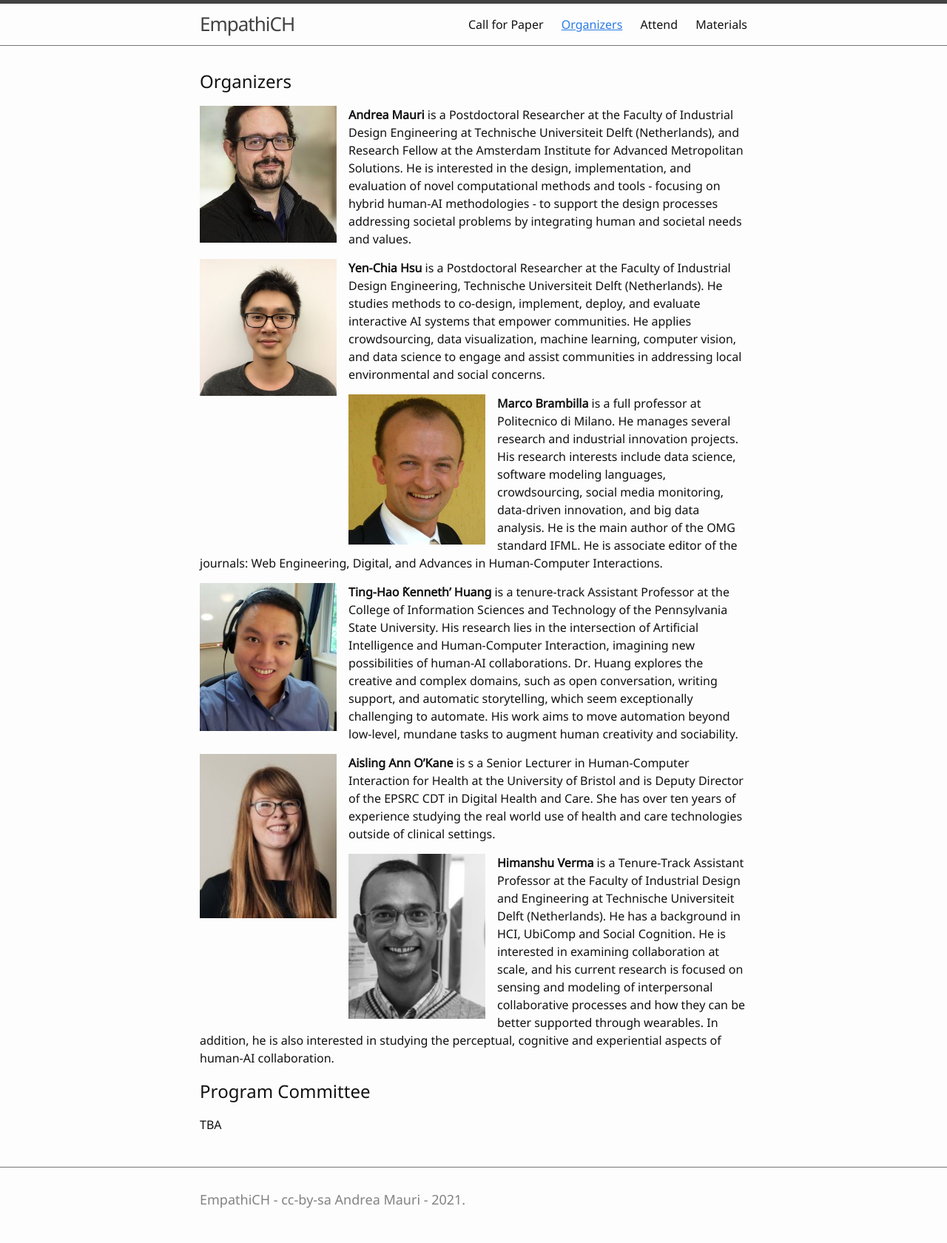
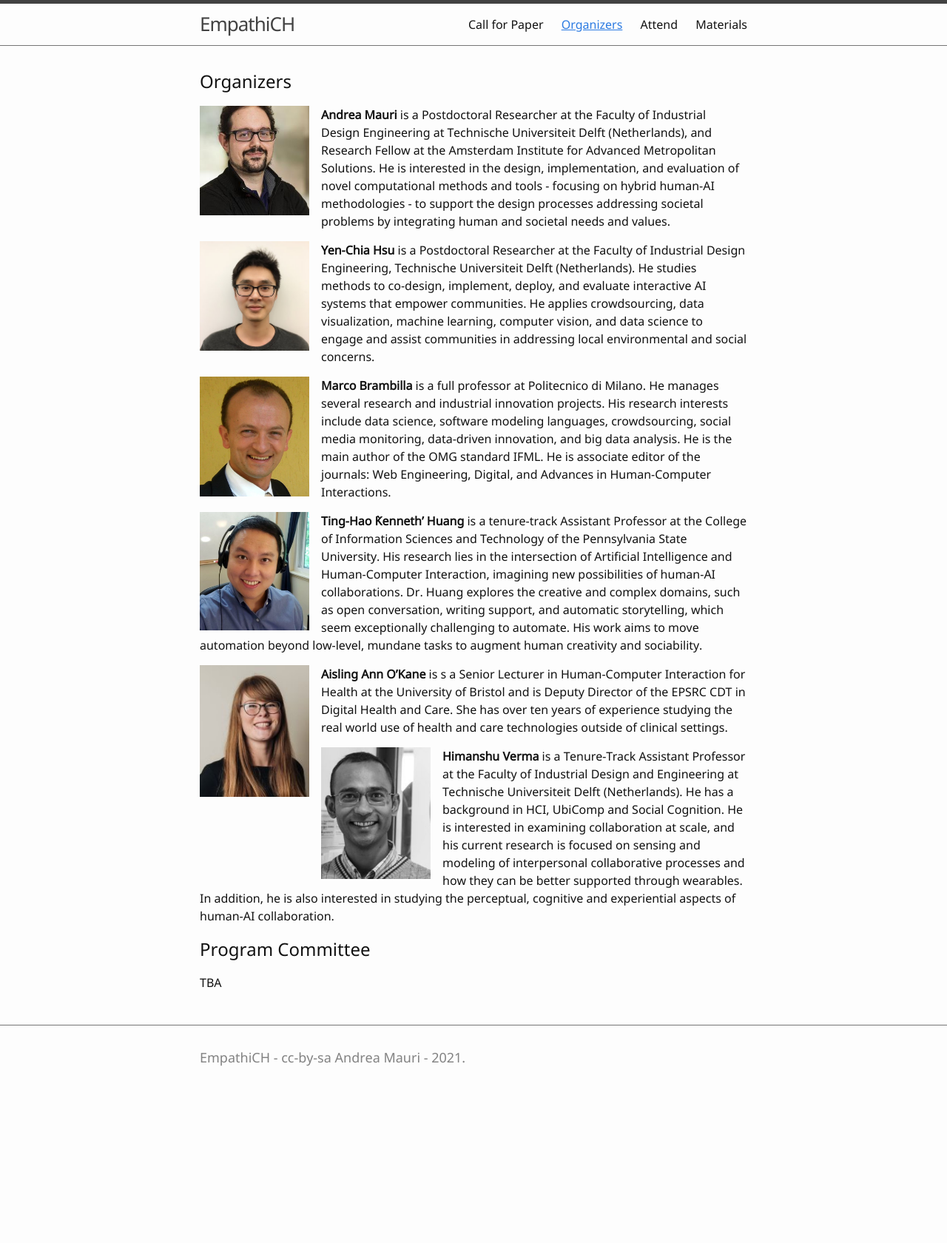
Before and after one commit to empathiCH/empathiCH.github.io, a Jekyll site: the page built from 1-organizers.md, in a window 1280 px wide. Shown: the whole page at 74% size. Built offline with Jekyll 4.4.1, drawn with Linux system fonts in a browser that asks for light colours; after the commit the page ends 1488 px from its top, so only the background shows below that.

Commit message:
adding pics

```diff
--- a/_sass/_custom.scss
+++ b/_sass/_custom.scss
@@ -12,5 +12,5 @@
 .img-left {
     float: left;
     margin-right: 1em;
-    width: 25%;
+    width: 20%;
   }
```
